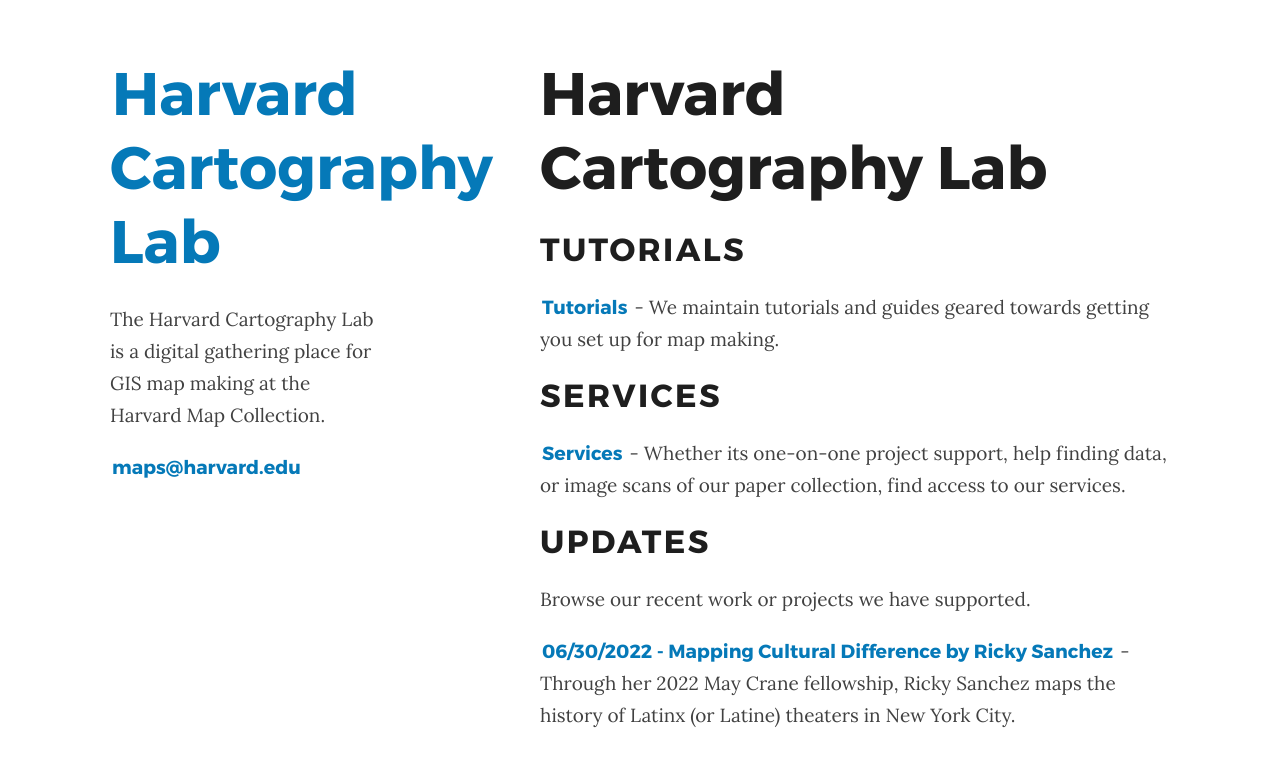
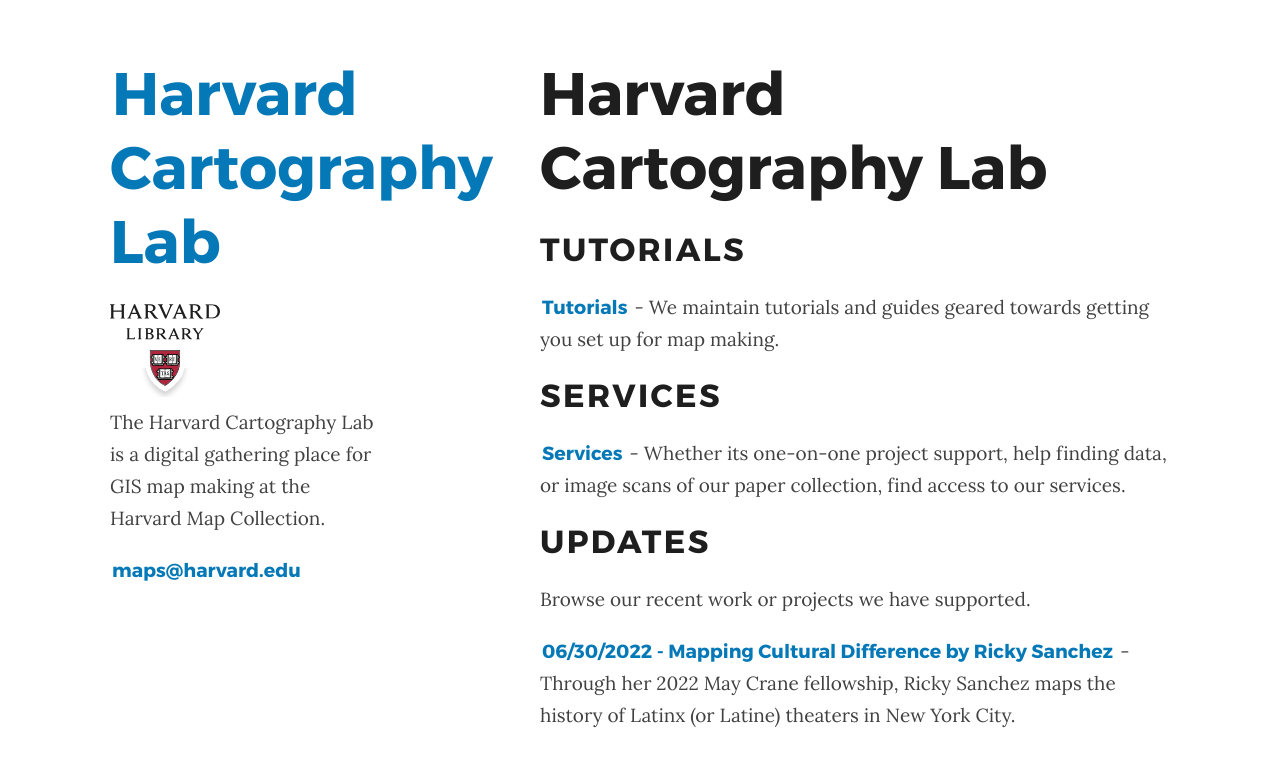
Before and after one commit to HarvardMapCollection/harvardmapcollection.github.io, a Jekyll site: the page built from index.md, in a window 1280 px wide. Shown: the top 767 px of the page. Built offline with Jekyll 4.4.1, drawn with Linux system fonts in a browser that asks for light colours.

Commit message:
add logo

```diff
--- a/_config.yml
+++ b/_config.yml
@@ -1,3 +1,4 @@
 theme: jekyll-theme-minimal
 title: Harvard Cartography Lab
+logo: logo.svg
 description: The Harvard Cartography Lab is a digital gathering place for GIS map making at the Harvard Map Collection.
```
Also changed, not shown: logo.svg (added).
